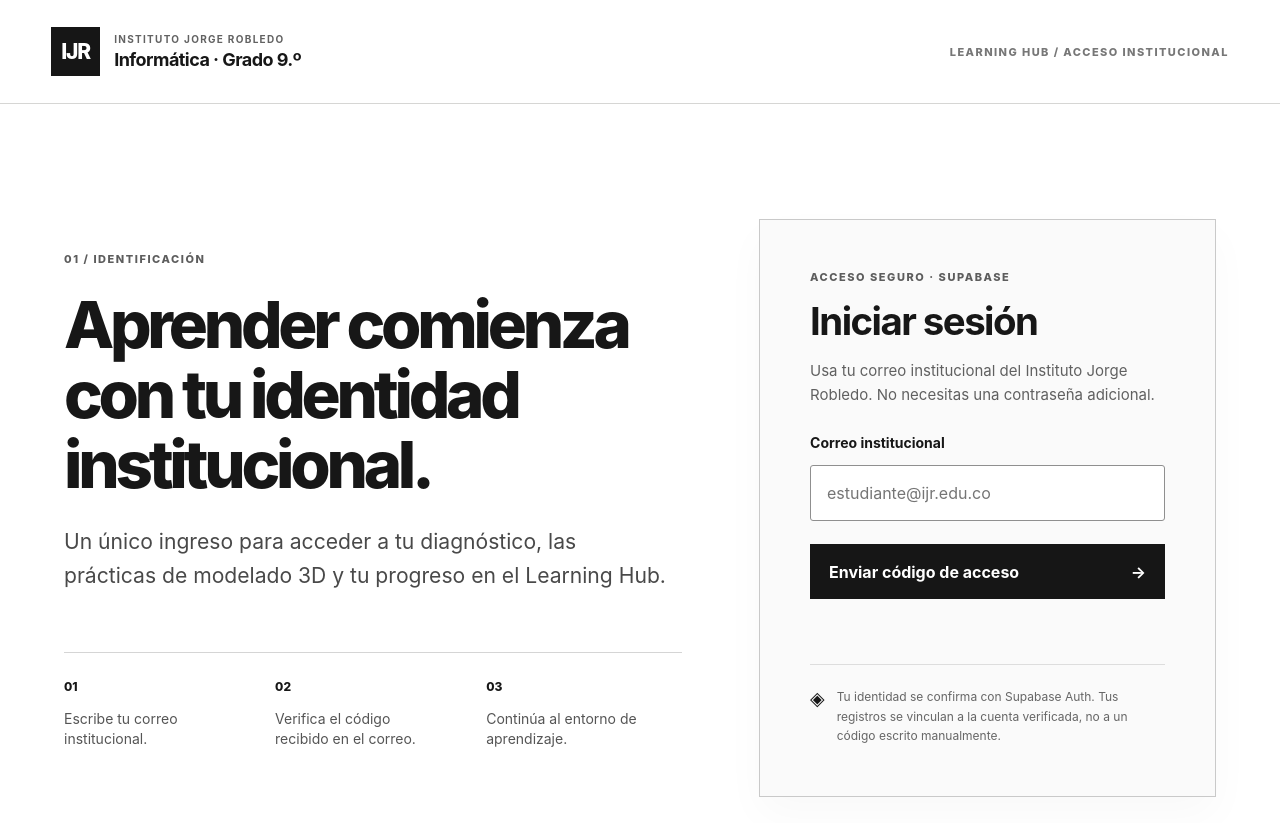
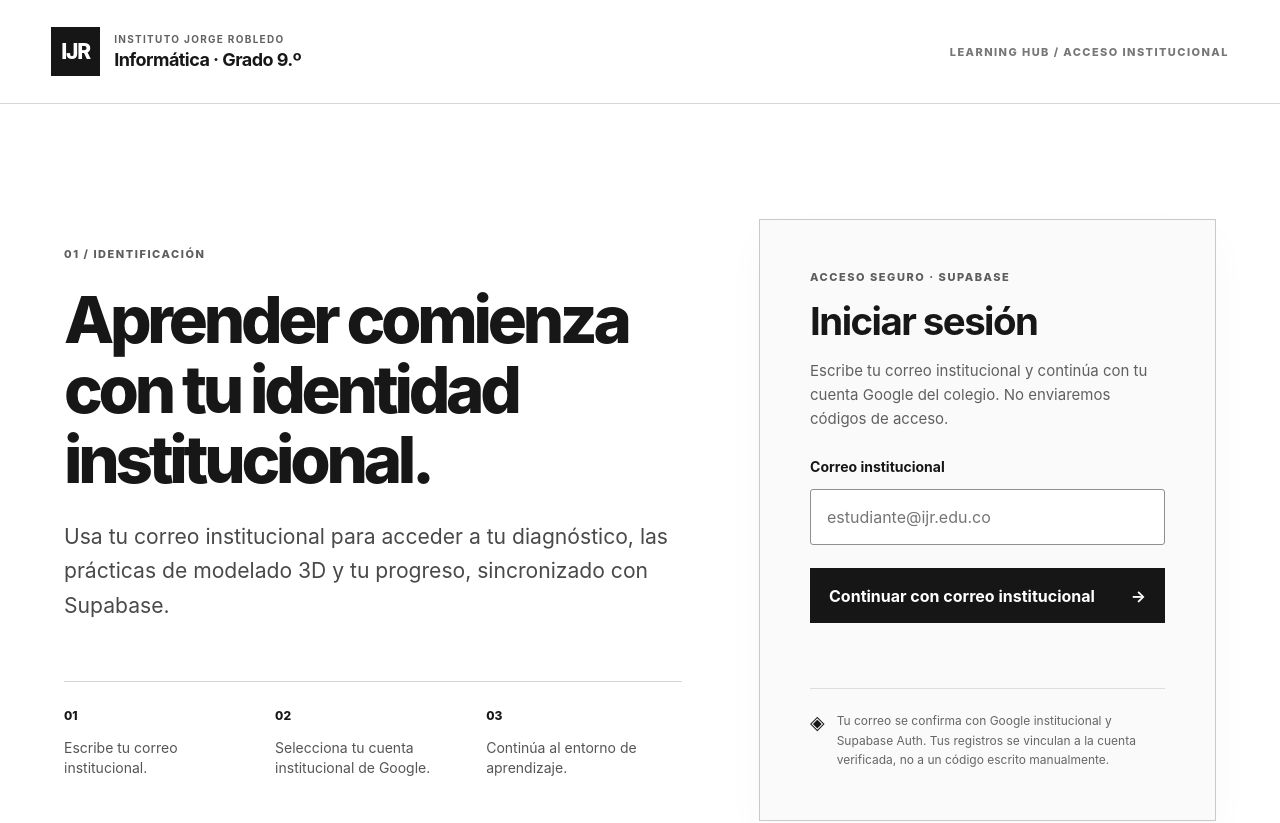
Before and after one commit to IJR-JD/Inform-tica-Noveno, a plain HTML site: page index.html in a window 1280 px wide. Shown: the top 823 px of the page. Drawn offline with Linux system fonts and the light colour scheme.

Commit message:
ui(auth): remove access codes entirely from institutional entrance

```diff
--- a/index.html
+++ b/index.html
@@ -21,32 +21,25 @@
  <section class="login-intro" aria-labelledby="introTitle">
   <p class="login-kicker">01 / IDENTIFICACIÓN</p>
   <h1 id="introTitle">Aprender comienza con tu identidad institucional.</h1>
-  <p class="login-lead">Un único ingreso para acceder a tu diagnóstico, las prácticas de modelado 3D y tu progreso en el Learning Hub.</p>
+  <p class="login-lead">Usa tu correo institucional para acceder a tu diagnóstico, las prácticas de modelado 3D y tu progreso, sincronizado con Supabase.</p>
   <div class="login-steps" aria-label="Proceso de acceso">
    <div><span>01</span><p>Escribe tu correo institucional.</p></div>
-   <div><span>02</span><p>Verifica el código recibido en el correo.</p></div>
+   <div><span>02</span><p>Selecciona tu cuenta institucional de Google.</p></div>
    <div><span>03</span><p>Continúa al entorno de aprendizaje.</p></div>
   </div>
  </section>
  <section class="login-card" aria-labelledby="formTitle">
   <p class="login-kicker">ACCESO SEGURO · SUPABASE</p>
   <h2 id="formTitle">Iniciar sesión</h2>
-  <p id="loginHelp">Usa tu correo institucional del Instituto Jorge Robledo. No necesitas una contraseña adicional.</p>
+  <p id="loginHelp">Escribe tu correo institucional y continúa con tu cuenta Google del colegio. No enviaremos códigos de acceso.</p>
   <form id="loginEmailForm" autocomplete="on">
    <label for="loginEmail">Correo institucional</label>
    <input id="loginEmail" type="email" name="email" autocomplete="email" inputmode="email" maxlength="254" placeholder="estudiante@ijr.edu.co" required>
-   <button id="loginSend" class="login-primary" type="submit">Enviar código de acceso <span aria-hidden="true">→</span></button>
-  </form>
-  <form id="loginOtpForm" class="login-otp" autocomplete="on" hidden>
-   <p id="loginOtpDescription">Enviamos un código temporal a tu correo.</p>
-   <label for="loginOtp">Código recibido</label>
-   <input id="loginOtp" type="text" name="one-time-code" inputmode="numeric" autocomplete="one-time-code" maxlength="8" pattern="[0-9]{6,8}" placeholder="••••••" required>
-   <button id="loginVerify" class="login-primary" type="submit">Verificar y entrar <span aria-hidden="true">→</span></button>
-   <button id="loginChange" class="login-secondary" type="button">Usar otro correo</button>
+   <button id="loginSend" class="login-primary" type="submit">Continuar con correo institucional <span aria-hidden="true">→</span></button>
   </form>
   <div id="loginLoading" class="login-loading" role="status" hidden>Validando tu sesión institucional…</div>
   <p id="loginMessage" class="login-message" role="status" aria-live="polite"></p>
-  <div class="login-privacy"><span aria-hidden="true">◈</span><p>Tu identidad se confirma con Supabase Auth. Tus registros se vinculan a la cuenta verificada, no a un código escrito manualmente.</p></div>
+  <div class="login-privacy"><span aria-hidden="true">◈</span><p>Tu correo se confirma con Google institucional y Supabase Auth. Tus registros se vinculan a la cuenta verificada, no a un código escrito manualmente.</p></div>
  </section>
 </main>
 <footer class="login-footer"><span>INSTITUTO JORGE ROBLEDO · INFORMÁTICA 9.º</span><span>Diagnóstico · Lógica · Geometría · Diseño CAD</span></footer>
```
